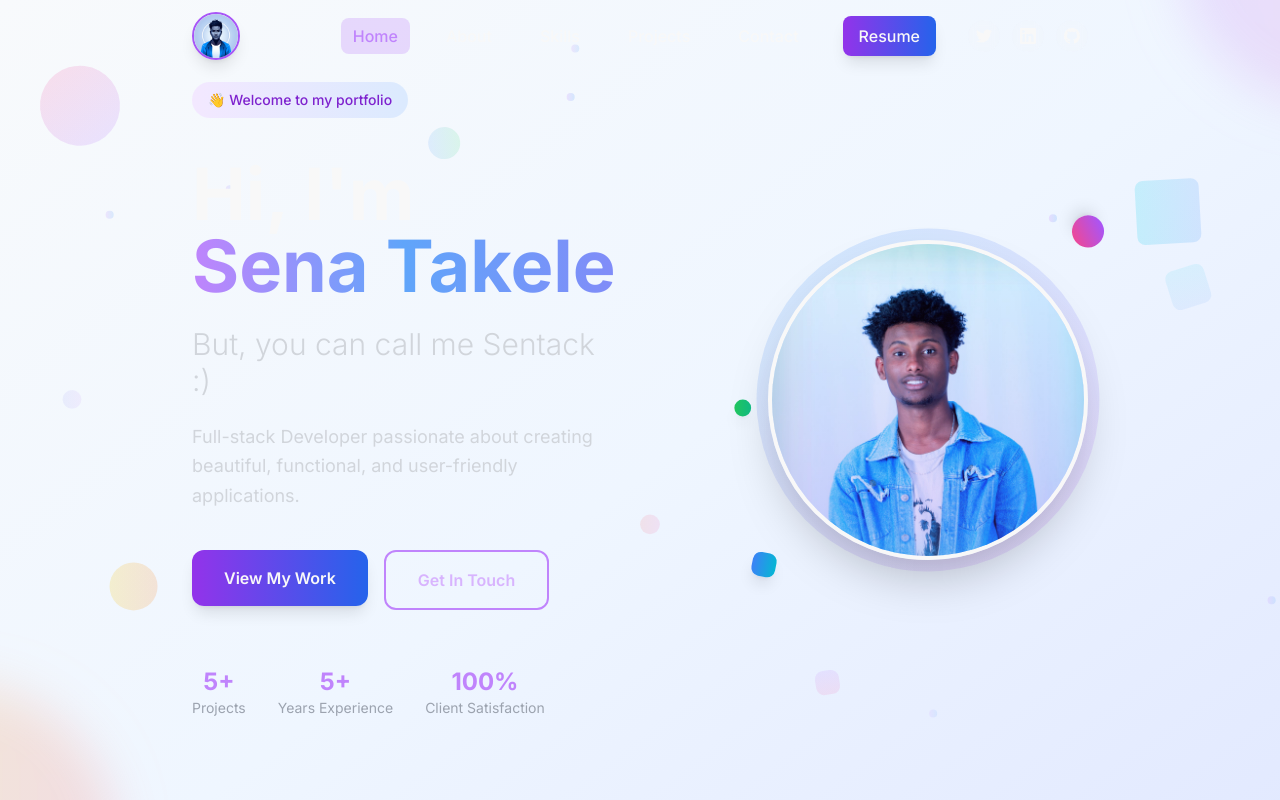
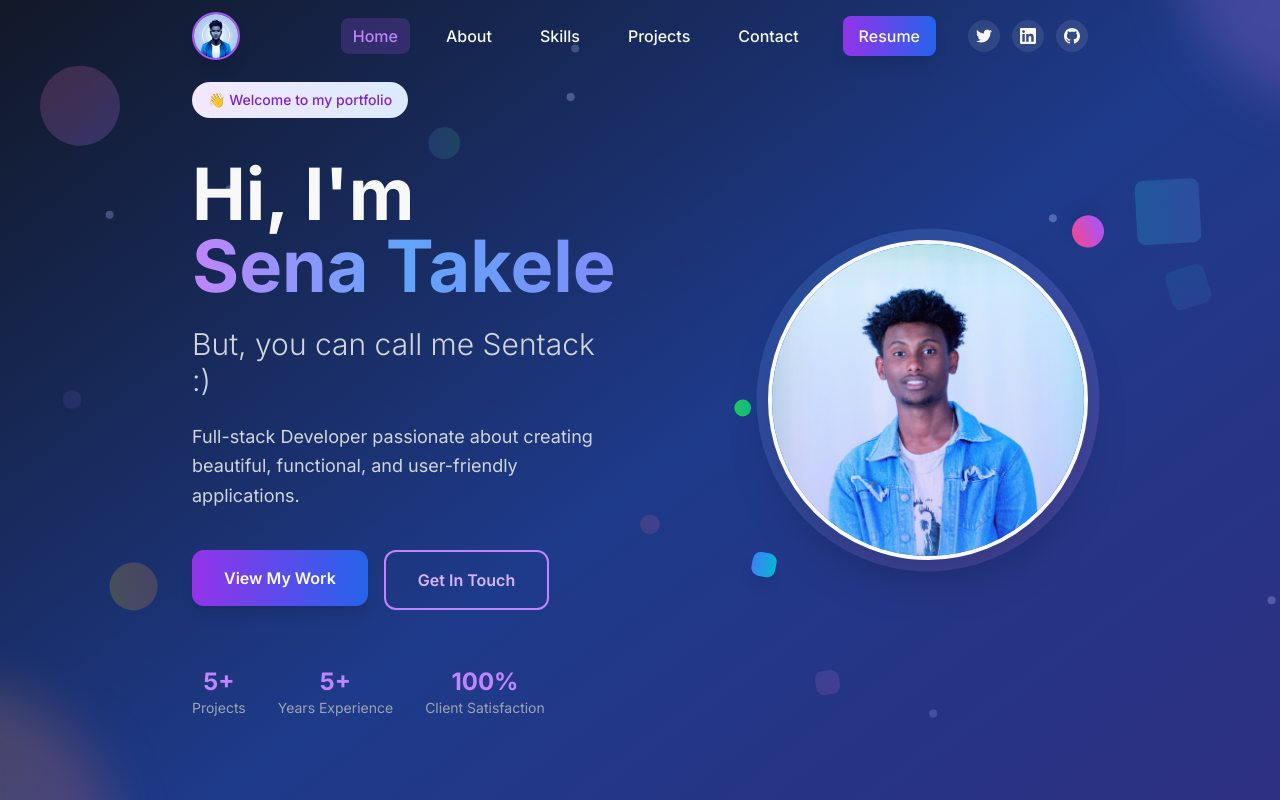
Before and after one commit to sentack/react-portfolio, a React (Create React App) app: page / in a window 1280 px wide. Shown: the top 800 px of the page. Built offline with nearby package versions, Linux system fonts and the light colour scheme.

Commit message:
fixed background bug

```diff
--- a/src/App.js
+++ b/src/App.js
@@ -12,7 +12,7 @@
 
 function App() {
   return (
-    <div className="min-h-screen bg-gradient-to-br from-slate-50 via-blue-50 to-indigo-100 transition-all duration-500">
+    <div className="min-h-screen bg-gradient-to-br from-gray-900 via-blue-900 to-indigo-900 transition-all duration-500">
       <Router>
         <div className="relative">
           {/* Animated background elements */}
```
